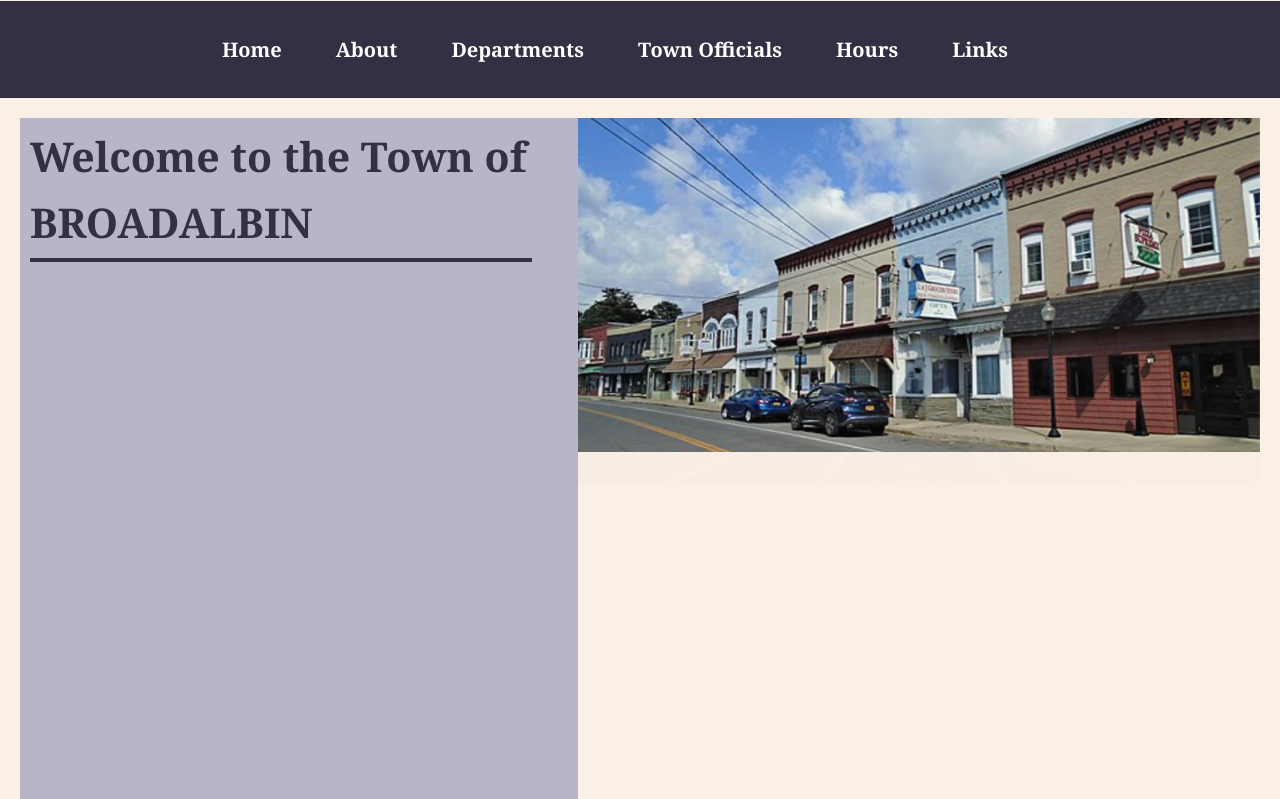
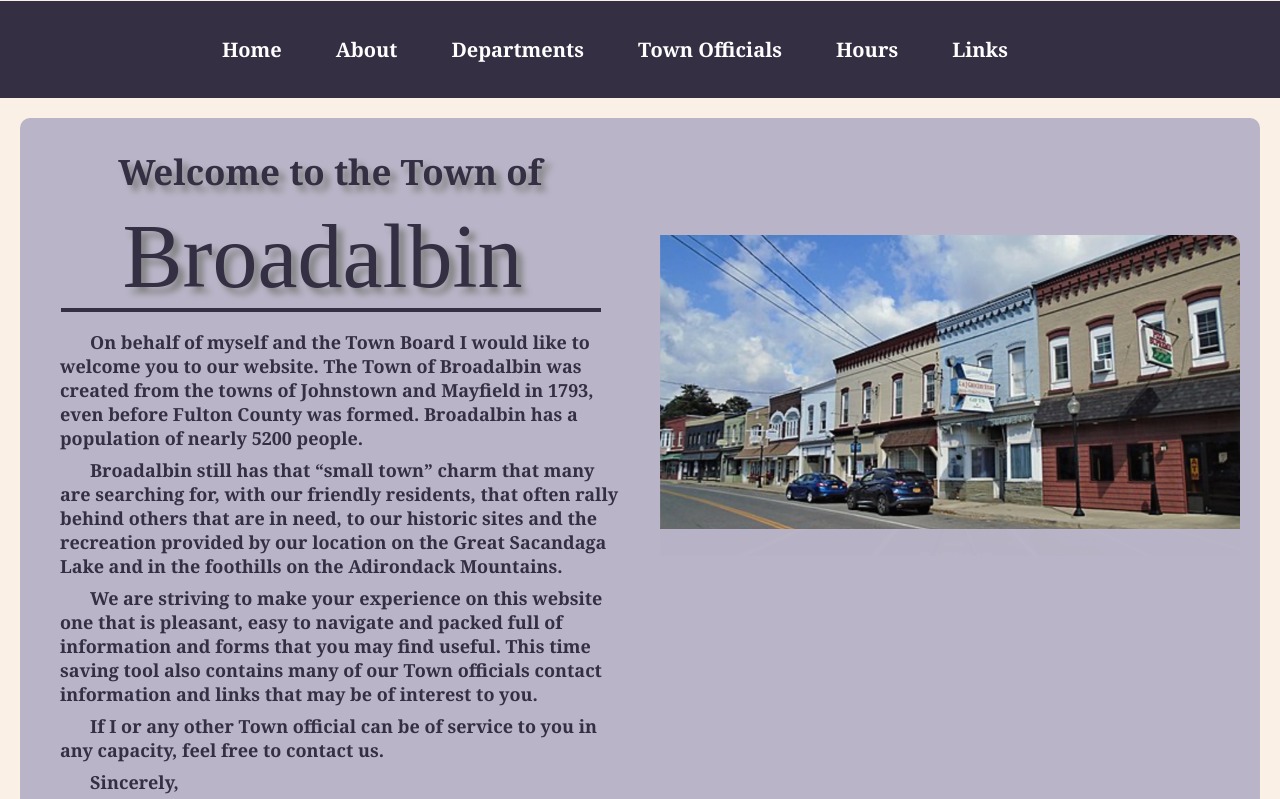
Before and after one commit to alexisjs424/TownWebsite, a plain HTML site: page index.html in a window 1280 px wide. Shown: the part 153-952 px from the top of the page. Drawn offline with Linux system fonts and the light colour scheme; a web font is replaced by a local one.

Commit message:
Did the intro paragraph and slideshow with styles

```diff
--- a/index.html
+++ b/index.html
@@ -5,6 +5,10 @@
     <meta charset="utf-8">
     <title>Town of Broadalbin </title>
     <link href="style.css" rel="stylesheet">
+    <link rel="stylesheet" href="https://fonts.googleapis.com/css?family=Tangerine">
+    <link rel="stylesheet" href="https://fonts.googleapis.com/css?family=Pinyon+Script&display=swap">
+    <link rel="stylesheet" href="https://fonts.googleapis.com/css?family=Italianno&display=swap">
+
     <meta name="viewport" content="width=device-width, initial-scale=1.0">
 </head>
 
@@ -50,8 +54,17 @@
          <div class="sidebar">
             <div class="text">
                 <p class="Welcome">Welcome to the Town of</p>
-                <p class="town-name">BROADALBIN</p>
+                <p class="town-name">Broadalbin</p>
                 <hr class="separator">
+                <div class="paragraph">
+
+                <p>On behalf of myself and the Town Board I would like to welcome you to our website. The Town of Broadalbin was created from the towns of Johnstown and Mayfield in 1793, even before Fulton County was formed. Broadalbin has a population of nearly 5200 people. </p>
+                <p>Broadalbin still has that  “small town” charm that many are searching for, with our friendly residents, that often rally behind others that are in need, to our historic sites and the recreation provided by our location on the Great Sacandaga Lake and in the foothills on the Adirondack Mountains. </p>
+                <p>We are striving to make your experience on this website one  that is pleasant, easy to navigate and packed full of information and forms that you may find useful.  This time saving tool also contains many of our Town officials contact information and links that may be of interest to you.</p>
+                <p>If I or any other Town official can be of service to you in any capacity,  feel free to contact us.</p>
+                <p>Sincerely, </p>
+                <p>Joseph (Joe) C. DiGiacomo, Supervisor</p>
+                </div>
             </div>
         </div>
 
--- a/style.css
+++ b/style.css
@@ -12,7 +12,9 @@
 body {
     margin: 0;
     padding: 0;
+    background-color: var(--beige);
 }
+
 
 /* White patch container for the logo */
 .logo-container {
@@ -101,83 +103,155 @@ header nav ul li a:hover {
 #nav li.dropdown-parent:hover .dropdown {
     display: block;
 }
-
-/* Styles for the content container */
+/* Styles for the top half purple box */
 .content-container {
-    display: flex;
-    justify-content: space-between; /* Distribute space between sidebar and slideshow */
+    background-color: var(--lightest); /* Light purple color */
     padding: 20px;
+    margin-top: 20px;
+    margin-left: 20px;
+    margin-right: 20px;
+    overflow: hidden; /* Clear floats */
+    border-radius: 10px;
 }
 
-/* Styles for the sidebar container */
-.sidebar {
-    width: 45%;
-    min-height: 420px;
-    background-color: var(--lightest);
+/* Styles for the "Welcome to Broadalbin" text */
+.Welcome {
+
+    font-family: Cambria, Cochin, Georgia, Times, 'Times New Roman', serif;
+    font-size: 36px;
+    color: var(--lightest); /* Purple color */
+    margin-top: 20px;
 }
 
-.Welcome, .town-name {
+/* Styles for the paragraph */
+.sidebar {
+    float: left;
+    width: 50%;
+}
+
+.sidebar .text {
     font-family: Cambria, Cochin, Georgia, Times, 'Times New Roman', serif;
     color: var(--dark);
-    font-size: 41px;
-    max-width: 90%;
-    margin-top: 10px;
-    margin-left: 10px;
-    margin-bottom: 5px;
-    font-weight: bold;
 
 }
 
-.separator {
+.sidebar .paragraph {
+    margin-left: 20px;
+    margin-right: 15px;
+    font-size: 18px;
+    font-family: Cambria, Cochin, Georgia, Times, 'Times New Roman', serif;
+    font-weight:600;
+    margin-bottom: 15px;
+}
+
+.sidebar .paragraph p{
+    text-indent: 30px;
+    margin-bottom:-10px;
+}
+
+.sidebar .Welcome {
+    font-size: 35px;
+    text-align: center;
+    font-family: Cambria, Cochin, Georgia, Times, 'Times New Roman', serif;
+    color: var(--dark);
+    max-width: 90%;
+    margin-top: 10px;
+    margin-left: 20px;
+    font-weight: bold;
+    text-shadow: 6px 6px 6px grey;
+}
+
+
+.sidebar .town-name {
+    font-size: 90px;
+    font-family: 'Italianno', serif;
+    text-shadow: 6px 6px 6px grey;
+    text-align: center;
+    color: var(--dark);
+    margin-top: -25px;
+    margin-left: -35px;
+    margin-bottom: -8px;
+}
+
+.sidebar .separator {
     border: none;
     border-top: 4px solid var(--dark);
     width: 90%;
-    margin-left: 10px;
+    margin-left: 21px;
 }
 
-/* Media query for smaller font size on phones */
-@media only screen and (max-width: 768px) {
-    .Welcome, .town-name {
-        font-size: 18px; /* Smaller font size for phones */
-    }
-}
+/* Styles for the slideshow */
+.slideshow-container {
+    float: right;
+    position: relative;
 
-/* Reset default margin and padding */
-body,
-html {
-    margin: 0;
-    padding: 0;
-}
-
-/* Slideshow container */
-.slideshow-container {
-  position: relative;
-  width: 55%;
-  height: 100vh;
-  overflow: hidden
+    overflow: hidden;
+    width: 50%;
+    margin-top: 30px;
+    border-radius: 10px;
 }
 
 /* Individual slides */
 .mySlides {
-  position: absolute;
-  top: 0;
-  left: 0;
-  opacity: 0;
-  transition: opacity 1s ease-in-out;
+    position: absolute;
+    top: 0;
+    left: 0;
+    opacity: 0;
+    transition: opacity 1s ease-in-out;
+
+  }
+
+
+    /* Styles for the slideshow */
+.slideshow-container {
+    float: right;
+    position: relative;
+    height: 50vh;
+    overflow: hidden;
+    width: 50%;
+    margin-top: 97px;
+
 }
 
-/*Slide Images*/
+/* Individual slides */
+.mySlides {
+    position: absolute;
+    top: 0;
+    left: 0;
+    opacity: 0;
+    transition: opacity 1s ease-in-out;
+
+  }
+
 .mySlides img {
-    width: 100%;
+    width: 100%; /* Make images responsive */
     height: auto;
     display: block;
-    object-fit: cover;
+    margin-left:20px;
+
+
 }
 
-body {
-    background-color: var(--beige);
+
+/* Styles for announcements */
+.announcements {
+    padding: 20px;
+    flex: 1; /* Take up 1/3 of the available space */
 }
 
+.announcements h2 {
+    font-family: Arial, sans-serif;
+    color: #333;
+}
+
+.announcements .announcement {
+    margin-top: 20px;
+}
+
+.announcements .announcement h3 {
+    font-size: 18px;
+    color: #6A0DAD; /* Purple color */
+}
 
 
 /* ABOUT PAGE STYLES */
```
